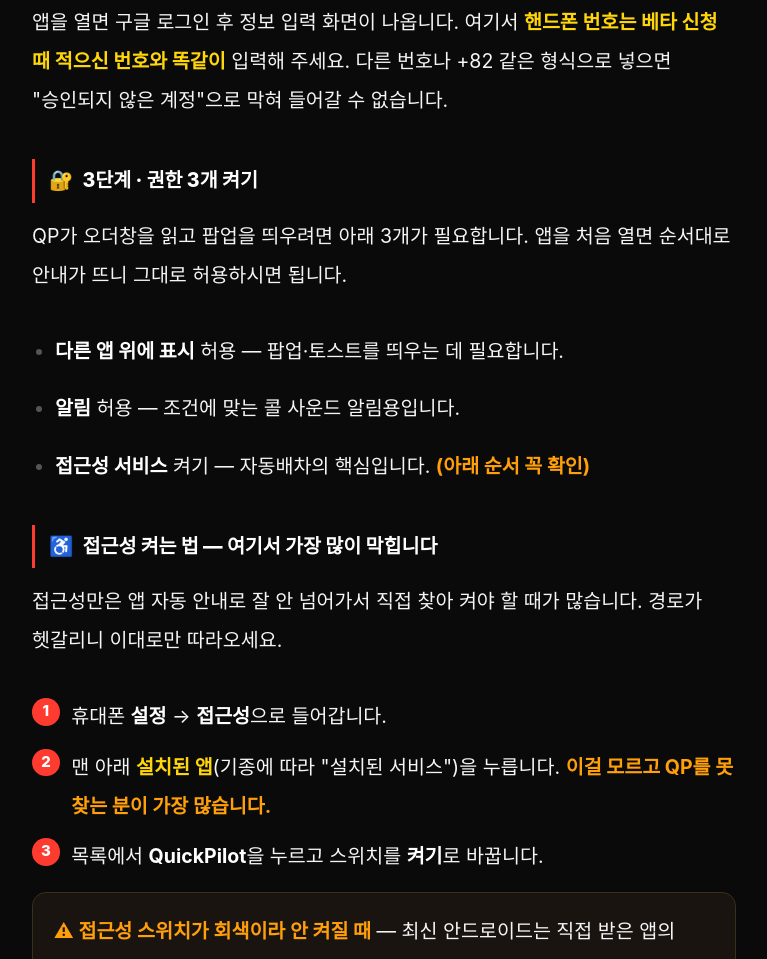
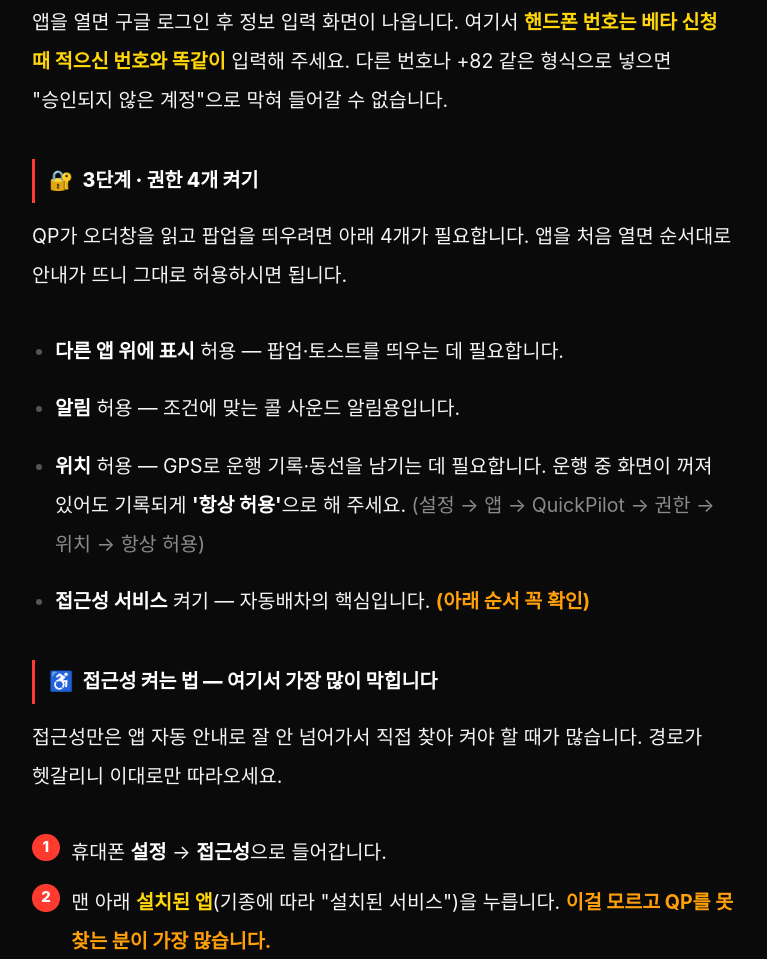
Before and after one commit to pnomade12-lgtm/quickpilot-landing, a plain HTML site: page guide.html in a window 1280 px wide. Shown: the part 2225-3184 px from the top of the page, without its empty margins (256-1023 px from the left). Drawn offline with Linux system fonts and the light colour scheme.

Commit message:
guide: 권한 3개→4개, 위치 권한(GPS 운행기록·동선, 항상 허용) 추가

```diff
--- a/guide.html
+++ b/guide.html
@@ -230,11 +230,12 @@
     <h3><span class="ico">📲</span>2단계 · 처음 실행 — 신청한 번호 그대로</h3>
     <p>앱을 열면 구글 로그인 후 정보 입력 화면이 나옵니다. 여기서 <mark>핸드폰 번호는 베타 신청 때 적으신 번호와 똑같이</mark> 입력해 주세요. 다른 번호나 +82 같은 형식으로 넣으면 "승인되지 않은 계정"으로 막혀 들어갈 수 없습니다.</p>
 
-    <h3><span class="ico">🔐</span>3단계 · 권한 3개 켜기</h3>
-    <p>QP가 오더창을 읽고 팝업을 띄우려면 아래 3개가 필요합니다. 앱을 처음 열면 순서대로 안내가 뜨니 그대로 허용하시면 됩니다.</p>
+    <h3><span class="ico">🔐</span>3단계 · 권한 4개 켜기</h3>
+    <p>QP가 오더창을 읽고 팝업을 띄우려면 아래 4개가 필요합니다. 앱을 처음 열면 순서대로 안내가 뜨니 그대로 허용하시면 됩니다.</p>
     <ul>
       <li><strong>다른 앱 위에 표시</strong> 허용 — 팝업·토스트를 띄우는 데 필요합니다.</li>
       <li><strong>알림</strong> 허용 — 조건에 맞는 콜 사운드 알림용입니다.</li>
+      <li><strong>위치</strong> 허용 — GPS로 운행 기록·동선을 남기는 데 필요합니다. 운행 중 화면이 꺼져 있어도 기록되게 <strong>'항상 허용'</strong>으로 해 주세요. <span style="color:#8a8a8a;">(설정 → 앱 → QuickPilot → 권한 → 위치 → 항상 허용)</span></li>
       <li><strong>접근성 서비스</strong> 켜기 — 자동배차의 핵심입니다. <strong style="color:#ff9f0a;">(아래 순서 꼭 확인)</strong></li>
     </ul>
 
```
